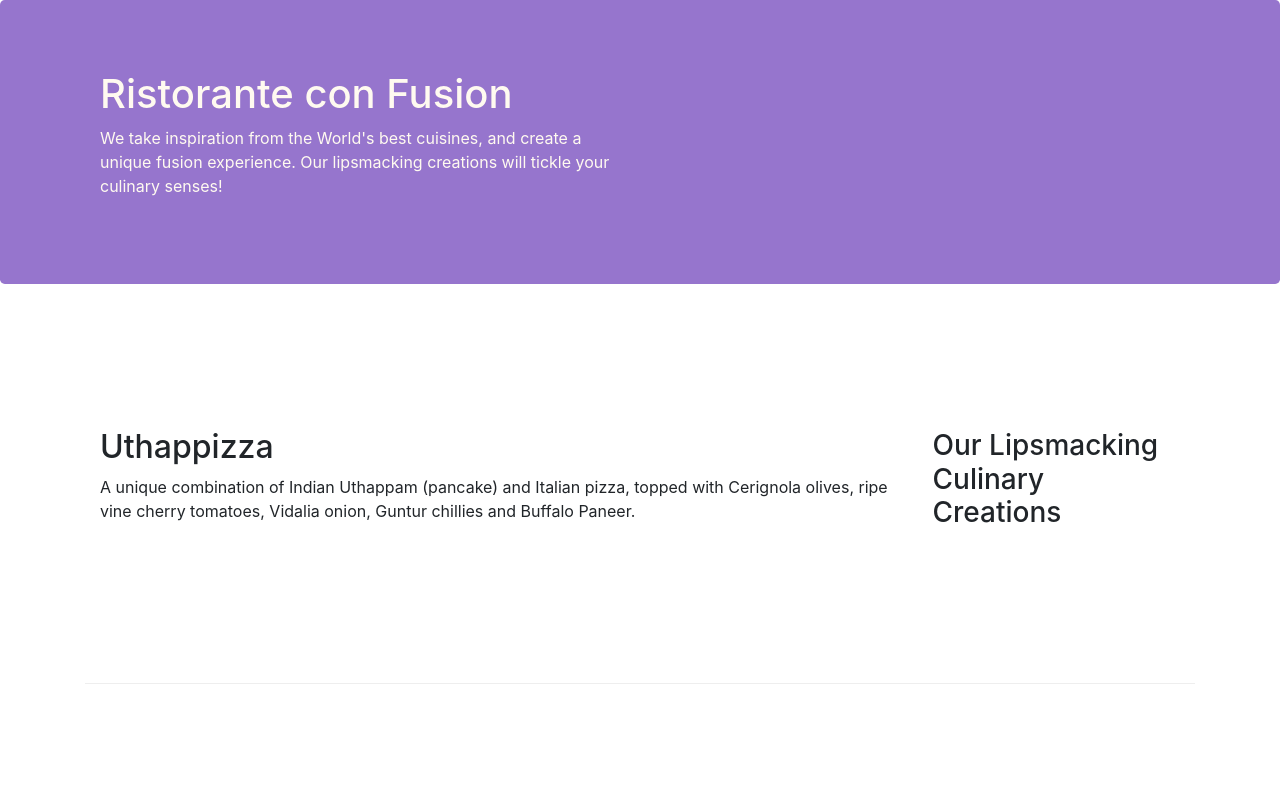
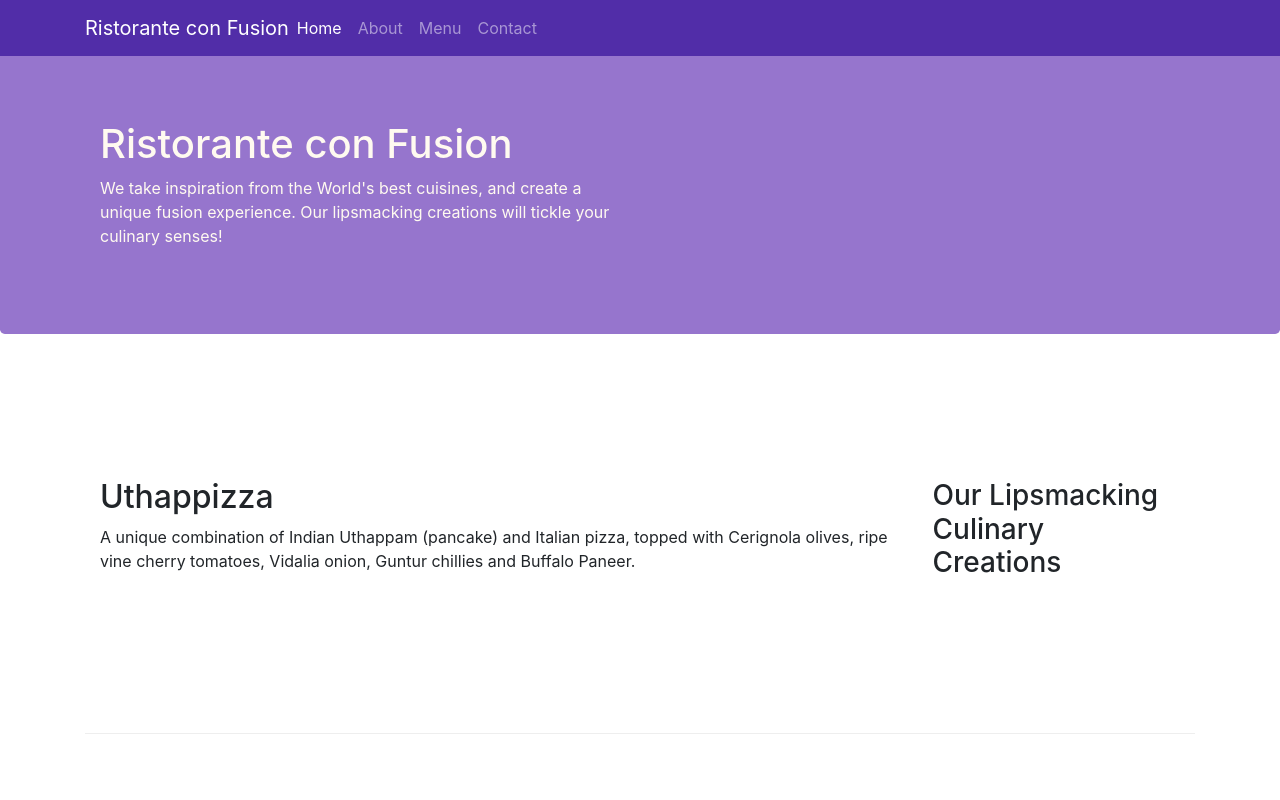
Before and after one commit to Sichao25/bootstrap_project, a website: page index.html in a window 1280 px wide. Shown: the top 800 px of the page. Drawn offline with nearby package versions, Linux system fonts and the light colour scheme.

Commit message:
add navbar to index

```diff
--- a/css/styles.css
+++ b/css/styles.css
@@ -19,8 +19,17 @@
     background: #9675cd;
     color: floralwhite;
 }
-.address{
+address{
     font-size: 80%;
     margin: 0px;
     color: #0f0f0f;
 }
+
+body{
+    padding: 50px 0px 0px 0px;
+    z-index: 0;
+}
+
+.navbar-dark{
+    background-color: #512DA8;
+}
--- a/index.html
+++ b/index.html
@@ -14,7 +14,22 @@
 </head>
 
 <body>
-
+    <nav class="navbar navbar-dark navbar-expand-sm fixed-top">
+        <div class="container">
+            <button class="navbar-toggler" type="button" data-toggle="collapse" data-target="#Navbar">
+                <span class="navbar-toggler-icon"></span>
+            </button>
+            <a class="navbar-brand mr-auto" href="#">Ristorante con Fusion</a>
+            <div class="collapse navbar-collapse" id="Navbar">
+                <ul class="navbar-nav mr-auto">
+                    <li class="nav-item active"><a class="nav-link" href="#">Home</a></li>
+                    <li class="nav-item"><a class="nav-link" href="#">About</a></li>
+                    <li class="nav-item"><a class="nav-link" href="#">Menu</a></li>
+                    <li class="nav-item"><a class="nav-link" href="#">Contact</a></li>
+                </ul>
+            </div>
+        </div>
+    </nav>
     <header class="jumbotron">
         <div class="container">
             <div class="row row-header">
```
